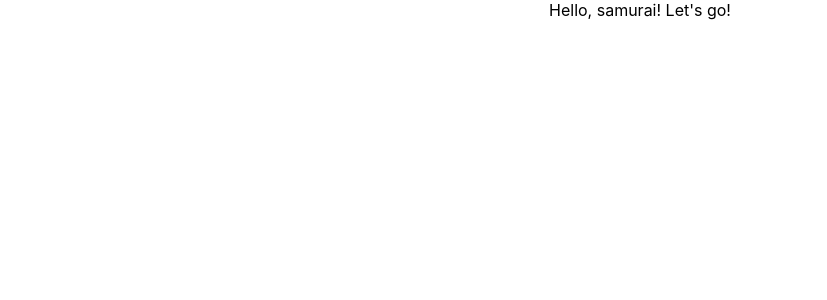
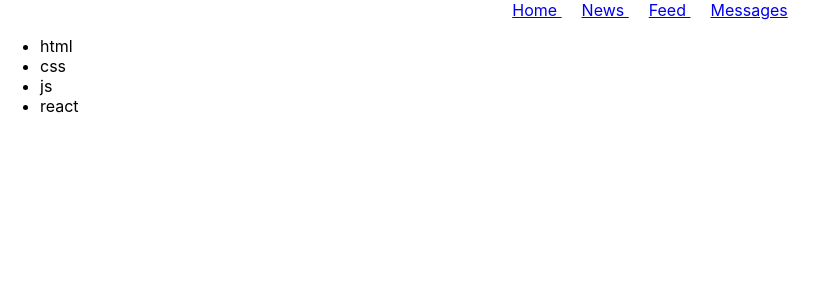
Before and after one commit to it-incubator/samurai-way, a React (Create React App) app: page / in a window 1280 px wide. Shown: the top 300 px of the page, without its empty margins (0-827 px from the left). Built offline with nearby package versions, Linux system fonts and the light colour scheme.

Commit message:
init: start SN project

```diff
--- a/src/App.tsx
+++ b/src/App.tsx
@@ -1,12 +1,17 @@
 import React from 'react';
 import './App.css';
+import Header from './components/Header';
+import Technologies from './components/Technologies';
 
-function App() {
+
+const App = () => {
+  console.log("App render");
   return (
-    <div className="App">
-     Hello, samurai! Let's go!
+    <div className='app'>
+      <Header value={true} />
+      <Technologies />
     </div>
-  );
+  )
 }
 
 export default App;
--- /dev/null
+++ b/src/components/Header.tsx
@@ -0,0 +1,17 @@
+import React from 'react';
+
+type HeaderPropsType = {
+    value: boolean
+}
+
+const Header = (props: HeaderPropsType) => {
+    console.log("Header rendered")
+    return <div className='header'>
+        <a href="#s"> Home </a>
+        <a href="#s"> News </a>
+        <a href="#s"> Feed </a>
+        <a href="#s"> Messages </a>
+    </div>
+}
+
+export default Header;
--- /dev/null
+++ b/src/components/Technologies.tsx
@@ -0,0 +1,12 @@
+import React from 'react';
+
+const Technologies = () => {
+    return <ul>
+        <li>html</li>
+        <li>css</li>
+        <li>js</li>
+        <li>react</li>
+    </ul>;
+};
+
+export default Technologies;
--- a/src/index.css
+++ b/src/index.css
@@ -11,3 +11,10 @@ code {
   font-family: source-code-pro, Menlo, Monaco, Consolas, 'Courier New',
     monospace;
 }
+
+.header {
+text-align: center;
+}
+.header a {
+  margin-left: 20px;
+}
```
